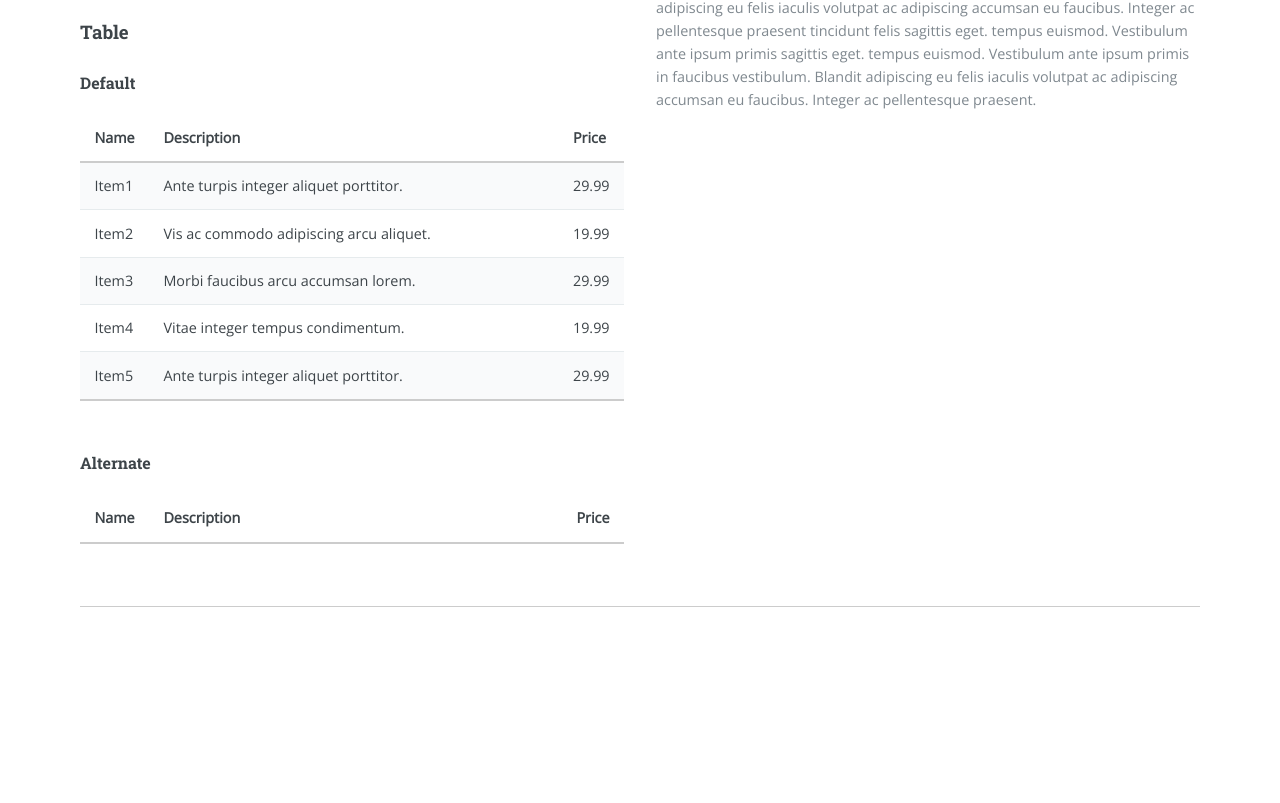
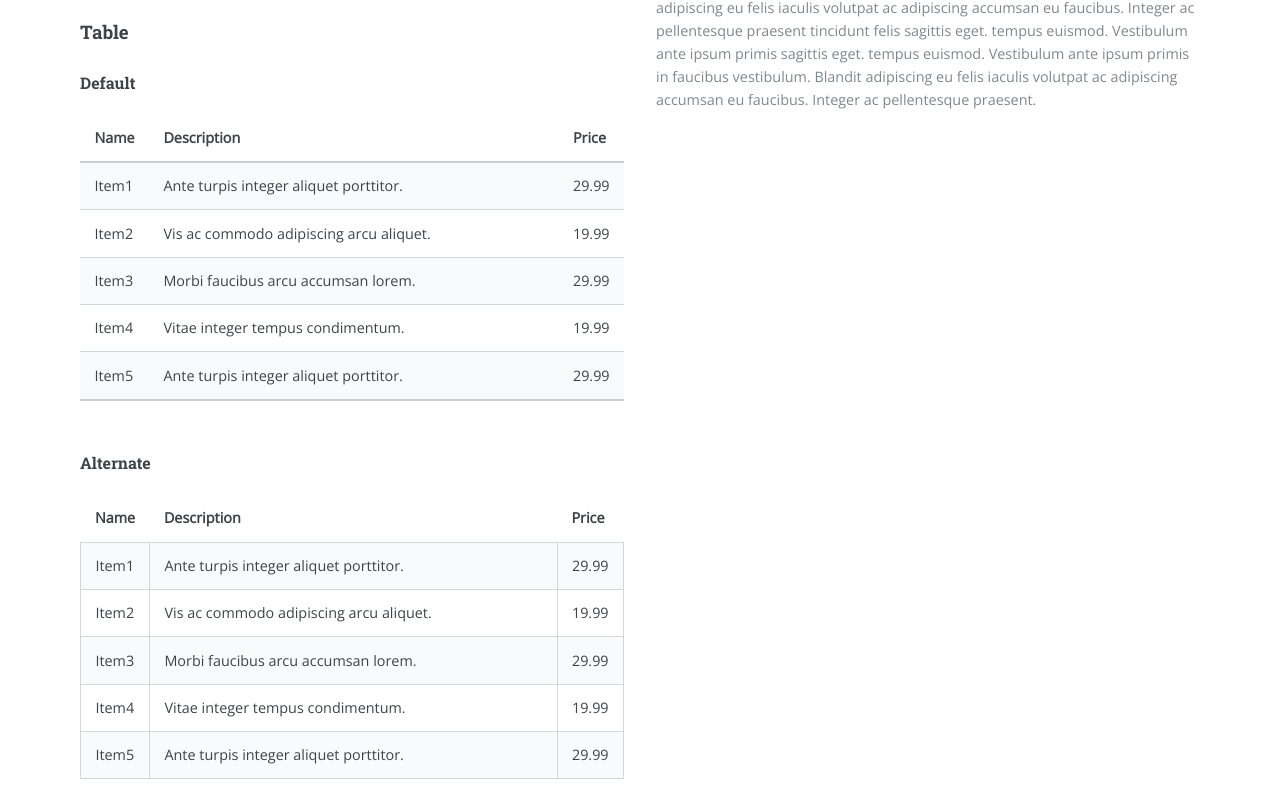
Before and after one commit to hyemin12/responsive-site-editorial, a React (Create React App) app: page /elements in a window 1280 px wide. Shown: the part 3310-4113 px from the top of the page. Before the commit the page ends 4029 px from the top, so only its background shows below. Built offline with nearby package versions, Linux system fonts and the light colour scheme; data requests are answered from the project's data file.

Commit message:
alternate경우스타일적용(td값)

```diff
--- a/src/components/elements/Table.js
+++ b/src/components/elements/Table.js
@@ -3,14 +3,14 @@ import styled from "styled-components";
 const Table = ({ type, thead, children }) => {
   console.log(thead);
   return (
-    <TableTag type={type}>
-      <Thead>
+    <TableTag>
+      <thead>
         {thead &&
           thead.map((text, idx) => (
             <HeadTh className={idx === 1 && "wide"}>{text}</HeadTh>
           ))}
-      </Thead>
-      <Tbody>{children}</Tbody>
+      </thead>
+      <Tbody type={type}>{children}</Tbody>
       <tfoot>
         <tr>
           <td></td>
@@ -22,9 +22,6 @@ const Table = ({ type, thead, children }) => {
 const TableTag = styled.table`
   width: 100%;
 `;
-const Thead = styled.thead`
-  border-bottom: 2px solid #ccc;
-`;
 
 const HeadTh = styled.th`
   text-transform: capitalize;
@@ -33,10 +30,19 @@ const HeadTh = styled.th`
   }
 `;
 const Tbody = styled.tbody`
+  border-top: 2px solid #ccc;
   border-bottom: 2px solid #ccc;
   // 홀수 줄에만 적용
   tr:nth-child(odd) {
     background-color: rgba(230, 235, 237, 0.25);
   }
+  ${({ type }) =>
+    type === "alternate" &&
+    `border-top: none;
+    border-bottom: none;
+    td {
+    border: 1px solid rgba(210, 215, 217) !important;
+    }
+  `}
 `;
 export default Table;
--- a/src/routes/Elements.js
+++ b/src/routes/Elements.js
@@ -259,7 +259,39 @@ const Elements = () => {
               <Table
                 type={"alternate"}
                 thead={["name", "description", "price"]}
-              ></Table>
+              >
+                <TableTr
+                  data={[
+                    "Item1",
+                    "Ante turpis integer aliquet porttitor.",
+                    "29.99",
+                  ]}
+                />
+                <TableTr
+                  data={[
+                    "Item2",
+                    "Vis ac commodo adipiscing arcu aliquet.",
+                    "19.99",
+                  ]}
+                />
+                <TableTr
+                  data={[
+                    "Item3",
+                    "Morbi faucibus arcu accumsan lorem.",
+                    "29.99",
+                  ]}
+                />
+                <TableTr
+                  data={["Item4", "Vitae integer tempus condimentum.", "19.99"]}
+                />
+                <TableTr
+                  data={[
+                    "Item5",
+                    "Ante turpis integer aliquet porttitor.",
+                    "29.99",
+                  ]}
+                />
+              </Table>
             </Article>
           </Li>
           {/* Elements 오른쪽 (버튼, 이미지) */}
--- a/src/styles/Global.js
+++ b/src/styles/Global.js
@@ -107,7 +107,7 @@ const GlobalStyle = createGlobalStyle`
     font-size: 0.9em;
   }
   tr {
-    border-bottom:1px solid  rgba(230, 235, 237);
+    border-bottom:1px solid  rgba(210, 215, 217);
     &:last-child{
       border-bottom:none;
     }
```
